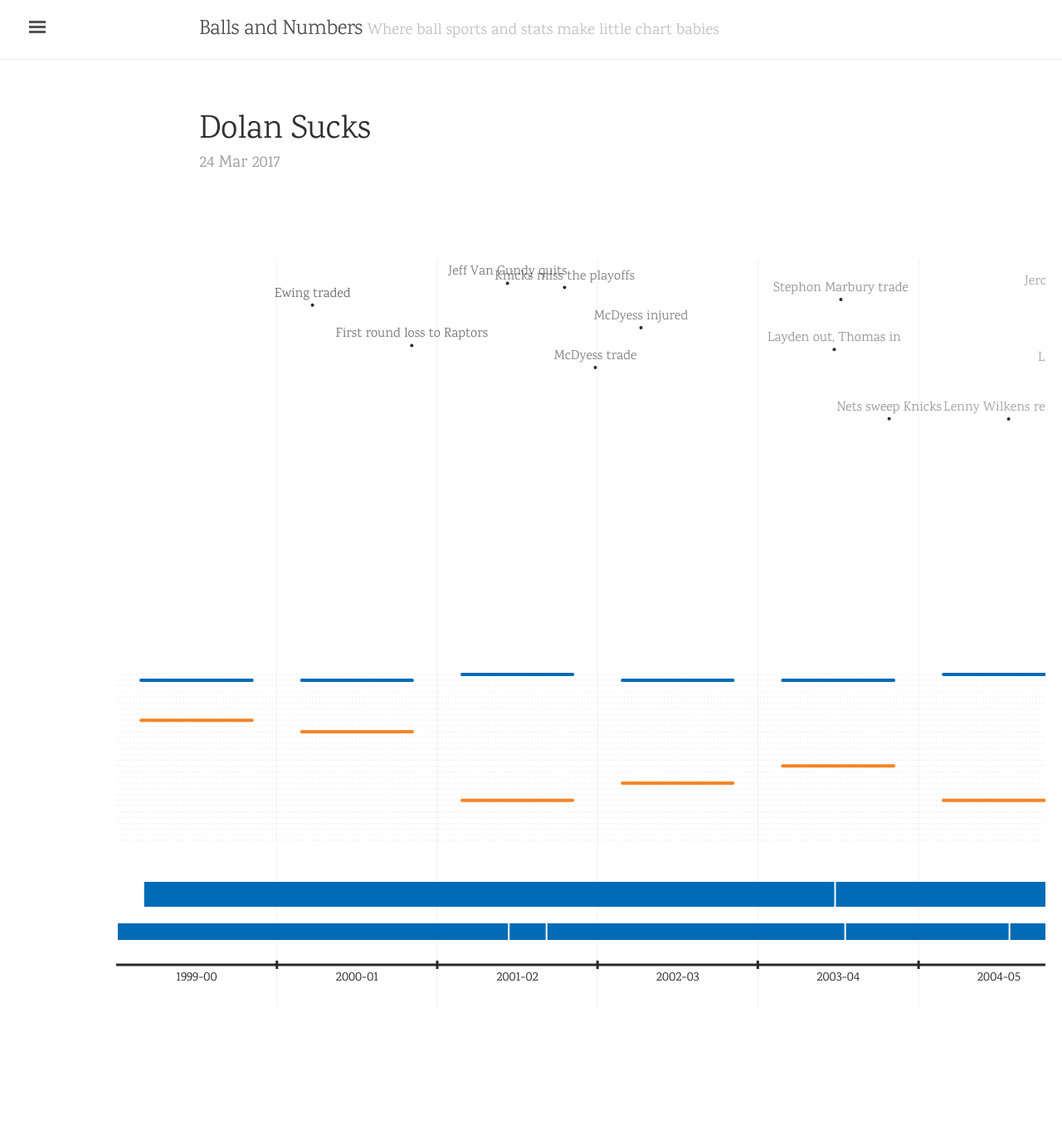
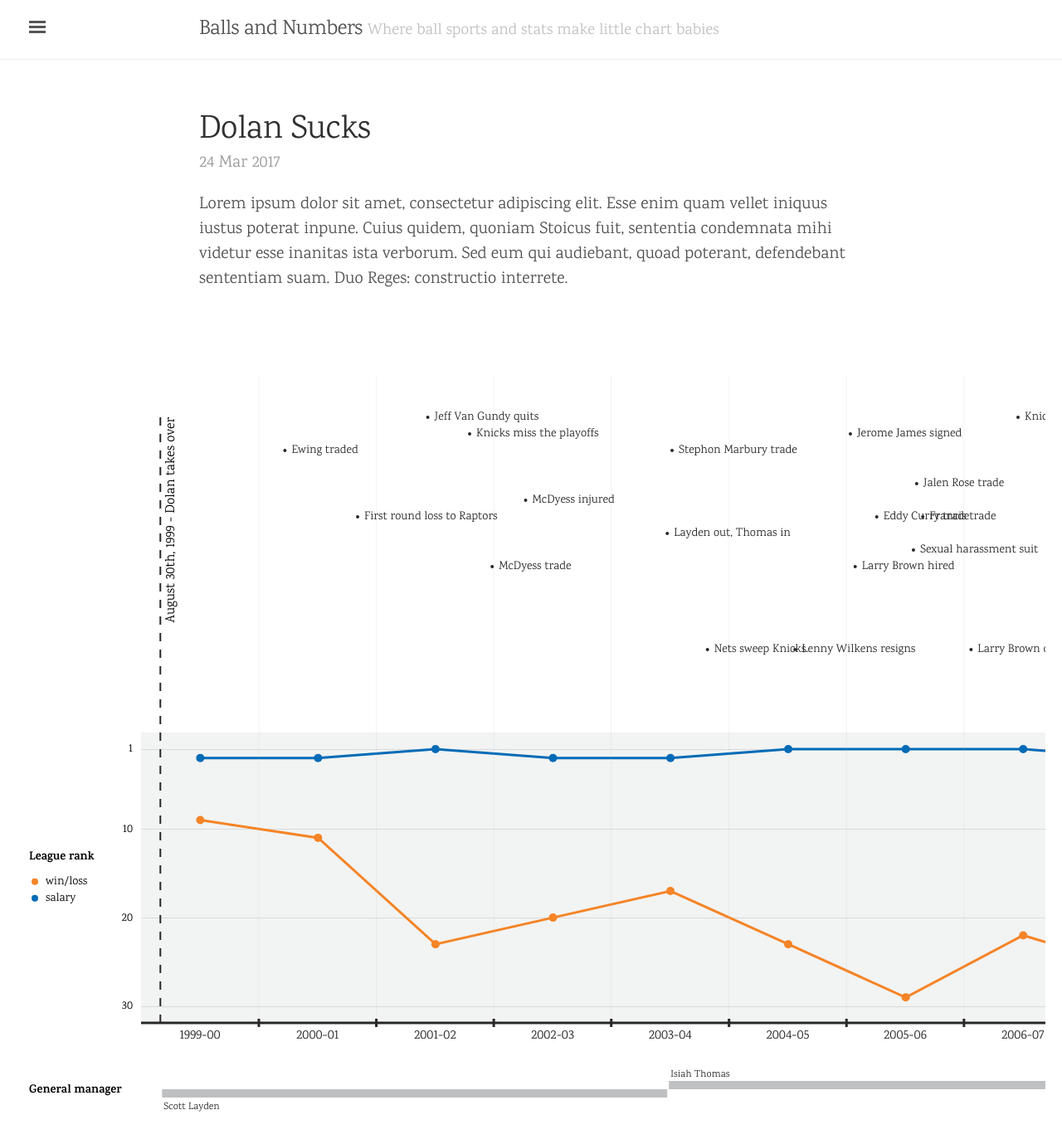
Before and after one commit to slobodan/ballsandnumbers, a Jekyll site: the page built from _posts/2017-03-24-dolan-sucks.markdown, in a window 1280 px wide and 1400 px high. Shown: the top 1379 px of the window at 83% size. Built offline with Jekyll 4.4.1, drawn with Linux system fonts in a browser that asks for light colours; some of the changed lines change nothing that is shown.

Commit message:
Dolan timeline updates

```diff
--- a/_posts/2017-03-24-dolan-sucks.markdown
+++ b/_posts/2017-03-24-dolan-sucks.markdown
@@ -11,6 +11,7 @@
 custom_css:
 - dolan
 ---
+<div class="container">Lorem ipsum dolor sit amet, consectetur adipiscing elit. Esse enim quam vellet iniquus iustus poterat inpune. Cuius quidem, quoniam Stoicus fuit, sententia condemnata mihi videtur esse inanitas ista verborum. Sed eum qui audiebant, quoad poterant, defendebant sententiam suam. Duo Reges: constructio interrete.</div>
 
 <div id="viz-wrapper">
     <div id="trigger-1"></div>
--- a/assets/js/dolan.js
+++ b/assets/js/dolan.js
@@ -3,15 +3,19 @@
   // const svgWidth = jQuery('#viz').width();
   // const svgHeight = jQuery(window).height() - jQuery('#viz').offset().top - 30;
   const wrapperWidth = jQuery('#viz-wrapper').width();
-  const wrapperHeight = jQuery('#viz-wrapper').height();
-  const margin = { top: 0, right: 0, bottom: 0, left: 120 };
+  // const wrapperHeight = jQuery('#viz-wrapper').height();
+  const margin = { top: 50, right: 0, bottom: 0, left: 150 };
   const svgHeight = jQuery(window).height();
-  const svgWidth = svgHeight * 4;
+  const svgWidth = svgHeight * 3 > 2000 ? svgHeight * 3 : 2000;
+  // const svgWidth = wrapperWidth;
 
   const primaryColor = '#006BB6';
   const secondaryColor = '#F58426';
   const tertiaryColor = '#BEC0C2';
   const blackColor = '#282828';
+
+  const gmsTop = svgHeight - 40;
+  const axisVerticalPlacement = svgHeight - 120;
 
   const leagueRank = [
     { season: '1999-00', salaryRank: 2, winLossRank: 9, salary: 71.34, wins: 50, losses: 32 },
@@ -32,23 +36,6 @@
     { season: '2014-15', salaryRank: 4, winLossRank: 29, salary: 80.92, wins: 17, losses: 65 },
     { season: '2015-16', salaryRank: 16, winLossRank: 24, salary: 73.75, wins: 32, losses: 50 },
     { season: '2016-17', salaryRank: 11, winLossRank: 24, salary: 102.59, wins: 27, losses: 45 },
-  ];
-
-  const coaches = [
-    // { name: 'Jeff Van Gundy', start: '1996/03/08', end: '2001/12/09', reason: 'Resigned' },
-    { name: 'Jeff Van Gundy', start: '1999/07/01', end: '2001/12/09', reason: 'Resigned' },
-    { name: 'Don Chaney', start: '2001/12/09', end: '2002/03/05', reason: 'Became full-time' },
-    { name: 'Don Chaney', start: '2002/03/05', end: '2004/01/14', reason: 'Fired' },
-    { name: 'Herb Williams', start: '2004/01/14', end: '2004/01/14', reason: 'Was interim' },
-    { name: 'Lenny Wilkens', start: '2004/01/15', end: '2005/01/22', reason: 'Resigned' },
-    { name: 'Herb Williams', start: '2005/01/22', end: '2005/07/28', reason: 'Was interim' },
-    { name: 'Larry Brown', start: '2005/07/28', end: '2006/06/23', reason: 'Fired' },
-    { name: 'Isiah Thomas', start: '2006/06/23', end: '2008/04/18', reason: 'Fired' },
-    { name: 'Mike D\'Antoni', start: '2008/05/13', end: '2012/03/14', reason: 'Resigned' },
-    { name: 'Mike Woodson', start: '2012/03/14', end: '2014/04/21', reason: 'Fired' },
-    { name: 'Derek Fisher', start: '2014/06/10', end: '2016/02/08', reason: 'Fired' },
-    { name: 'Kurt Rambis', start: '2016/02/08', end: '2016/05/18', reason: 'Was interim' },
-    { name: 'Jerr Hornacek', start: '2016/05/18', end: '2017/04/01', reason: '' },
   ];
 
   const GMs = [
@@ -118,7 +105,6 @@
     '2006/07/01',
     '2007/07/01',
     '2008/07/01',
-    '2008/07/01',
     '2009/07/01',
     '2010/07/01',
     '2011/07/01',
@@ -135,8 +121,16 @@
     .domain([parseTime('1999/07/01'), parseTime('2017/06/30')]);
 
   const rankScale = d3.scaleLinear()
-    .range([500, svgHeight - 200])
+    .range([svgHeight * 0.5, axisVerticalPlacement - 20])
     .domain([1, 30]);
+
+  const salaryLine = d3.line()
+    .x(d => (timeScale(parseTime(`20${d.season.slice(-2)}/01/01`))))
+    .y(d => rankScale(d.salaryRank));
+
+  const winLossLine = d3.line()
+  .x(d => (timeScale(parseTime(`20${d.season.slice(-2)}/01/01`))))
+    .y(d => rankScale(d.winLossRank));
 
   const svg = d3.select('#viz').append('svg')
     .attr('width', svgWidth)
@@ -145,6 +139,155 @@
   const g = svg.append('g')
     .attr('class', 'viz-container')
     .attr('transform', `translate(${margin.left}, 0)`);
+
+  // Draw chart legend
+  function drawLegend() {
+    const legendFontSize = '14px';
+    const legendLeftPush = -10;
+    const legend = g.append('g')
+      .attr('class', 'legend');
+
+    legend.append('text')
+      .text('General manager')
+      .attr('x', -margin.left + 15)
+      .attr('y', gmsTop)
+      .style('alignment-baseline', 'middle')
+      .style('font-size', legendFontSize)
+      .style('font-weight', 'bold');
+
+    legend.append('text')
+      .text('1')
+      .attr('x', legendLeftPush)
+      .attr('y', rankScale(1))
+      .attr('text-anchor', 'end')
+      .style('alignment-baseline', 'middle')
+      .style('font-size', legendFontSize);
+
+    legend.append('text')
+      .text('10')
+      .attr('x', legendLeftPush)
+      .attr('y', rankScale(10))
+      .attr('text-anchor', 'end')
+      .style('alignment-baseline', 'middle')
+      .style('font-size', legendFontSize);
+
+    legend.append('text')
+      .text('20')
+      .attr('x', legendLeftPush)
+      .attr('y', rankScale(20))
+      .attr('text-anchor', 'end')
+      .style('alignment-baseline', 'middle')
+      .style('font-size', legendFontSize);
+
+    legend.append('text')
+      .text('30')
+      .attr('x', legendLeftPush)
+      .attr('y', rankScale(30))
+      .attr('text-anchor', 'end')
+      .style('alignment-baseline', 'middle')
+      .style('font-size', legendFontSize);
+
+    const winLossLegend = legend.append('g')
+      .attr('transform', `translate(0, ${rankScale(15) - 20})`);
+
+    winLossLegend.append('text')
+      .text('League rank')
+      .attr('x', -margin.left + 15)
+      .attr('y', 0)
+      .style('alignment-baseline', 'middle')
+      .style('font-size', legendFontSize)
+      .style('font-weight', 'bold');
+
+    winLossLegend.append('circle')
+      .attr('cx', -margin.left + 22)
+      .attr('cy', 30)
+      .attr('r', 4)
+      .style('fill', secondaryColor);
+
+    winLossLegend.append('circle')
+      .attr('cx', -margin.left + 22)
+      .attr('cy', 50)
+      .attr('r', 4)
+      .style('fill', primaryColor);
+
+    winLossLegend.append('text')
+      .text('win/loss')
+      .attr('x', -margin.left + 35)
+      .attr('y', 30)
+      .style('alignment-baseline', 'middle')
+      .style('font-size', legendFontSize);
+
+    winLossLegend.append('text')
+      .text('salary')
+      .attr('x', -margin.left + 35)
+      .attr('y', 50)
+      .style('alignment-baseline', 'middle')
+      .style('font-size', legendFontSize);
+  }
+  drawLegend();
+
+  // Draw rank sub-chart
+  function drawRanks() {
+    const rankChart = g.append('g')
+      .attr('class', 'rank-chart');
+
+    rankChart.append('rect')
+      .attr('x', timeScale(parseTime('1999/07/01')))
+      .attr('y', rankScale(1) - 20)
+      .attr('width', timeScale(parseTime('2017/06/30')) - timeScale(parseTime('1999/07/01')))
+      .attr('height', (rankScale(30) - rankScale(1)) + (20 + 20))
+      .style('fill', tertiaryColor)
+      .style('opacity', 0.2);
+
+    rankChart.selectAll('line.range-line')
+      .data([1, 10, 20, 30])
+      .enter()
+      .append('line')
+      .attr('class', 'range-line')
+      .attr('x1', timeScale(parseTime('1999/07/01')))
+      .attr('y1', d => rankScale(d))
+      .attr('x2', timeScale(parseTime('2017/07/01')))
+      .attr('y2', d => rankScale(d))
+      .attr('stroke', tertiaryColor)
+      .attr('stroke-width', 1)
+      .attr('shape-rendering', 'crispEdges')
+      .style('opacity', 0.5);
+
+    rankChart.append('path')
+      .datum(leagueRank)
+      .attr('fill', 'none')
+      .attr('stroke', primaryColor)
+      .attr('stroke-width', 3)
+      .attr('d', salaryLine);
+
+    rankChart.append('path')
+      .datum(leagueRank)
+      .attr('fill', 'none')
+      .attr('stroke', secondaryColor)
+      .attr('stroke-width', 3)
+      .attr('d', winLossLine);
+
+    rankChart.selectAll('circle.salary-circle')
+      .data(leagueRank)
+      .enter()
+      .append('circle')
+      .attr('class', 'salary-circle')
+      .attr('cx', d => (timeScale(parseTime(`20${d.season.slice(-2)}/01/01`))))
+      .attr('cy', d => rankScale(d.salaryRank))
+      .attr('r', 5)
+      .attr('fill', primaryColor);
+
+    rankChart.selectAll('circle.win-loss-circle')
+      .data(leagueRank)
+      .enter()
+      .append('circle')
+      .attr('class', 'win-loss-circle')
+      .attr('cx', d => (timeScale(parseTime(`20${d.season.slice(-2)}/01/01`))))
+      .attr('cy', d => rankScale(d.winLossRank))
+      .attr('r', 5)
+      .attr('fill', secondaryColor);
+  }
+  drawRanks();
 
   // Season split grid lines
   const splitLinesGroup = g.append('g')
@@ -158,135 +301,117 @@
     .attr('x1', d => timeScale(parseTime(d)))
     .attr('y1', 0)
     .attr('x2', d => timeScale(parseTime(d)))
-    .attr('y2', svgHeight)
+    .attr('y2', svgHeight - 120)
     .attr('stroke', tertiaryColor)
-    .attr('stroke-width', 0.5)
-    .style('opacity', 0.5);
+    .attr('stroke-width', 1)
+    .style('opacity', 0.2);
+
+  // Add "Dolan line"
+  function drawDolanLine() {
+    g.append('line')
+      .attr('class', 'dolan-line')
+      .attr('x1', timeScale(parseTime('1999/08/30')))
+      .attr('y1', margin.top)
+      .attr('x2', timeScale(parseTime('1999/08/30')))
+      .attr('y2', svgHeight - 120)
+      .attr('stroke', blackColor)
+      .attr('stroke-width', 2)
+      .attr('stroke-dasharray', '10, 10');
+
+    g.append('text')
+      .text('August 30th, 1999 - Dolan takes over')
+      .attr('transform', 'rotate(-90)')
+      .attr('text-anchor', 'end')
+      .attr('x', -margin.top)
+      .attr('y', timeScale(parseTime('1999/08/30')) + 5)
+      .style('font-size', '16px')
+      .style('alignment-baseline', 'hanging');
+  }
+  drawDolanLine();
 
   // Need to look into collision detection here, to automate y coordinate for events
-  let singleEvents;
+  let eventYs = [];
   function drawEvents() {
     const eventsGroup = g.append('g')
       .attr('class', 'events');
 
-    singleEvents = eventsGroup.selectAll('g.single-event')
+    const singleEvents = eventsGroup.selectAll('g.single-event')
       .data(events)
       .enter()
       .append('g')
       .attr('class', 'single-event')
-      .attr('transform', () => `translate(0, ${(Math.random() * (200 - 20)) + 20})`)
+      .attr('transform', (d) => {
+        const eventHeight = 20;
+        const eventsSpace = (svgHeight * 0.4) - 50;
+        const verticalEvents = Math.floor(eventsSpace / eventHeight);
+        // const yPos = (Math.random() * ((svgHeight * 0.4) - 50)) + margin.top;
+        // const yPos = (((i + 1) % verticalEvents) * eventHeight) + margin.top;
+        const yPos = (Math.floor(Math.random() * verticalEvents) * eventHeight) + margin.top;
+        const xPos = timeScale(parseTime(d.date));
+        return `translate(${xPos}, ${yPos})`;
+      })
       .attr('data-ratio', d => timeScale(parseTime(d.date)) / timeScale(parseTime('2017/06/30')));
 
     singleEvents.append('circle')
-      .attr('cx', d => timeScale(parseTime(d.date)))
+      .attr('cx', 0)
       .attr('cy', 0)
       .attr('r', 2)
       .style('fill', blackColor);
 
+    /* singleEvents.append('line')
+      .attr('x1', d => timeScale(parseTime(d.date)))
+      .attr('y1', 0)
+      .attr('x2', d => timeScale(parseTime(d.date)))
+      .attr('y2', svgHeight)
+      .attr('stroke', tertiaryColor)
+      .attr('stroke-width', 1); */
+
     singleEvents.append('text')
       .text(d => d.title)
-      .attr('x', d => timeScale(parseTime(d.date)))
-      .attr('y', -10)
-      .style('text-anchor', 'middle')
+      .attr('x', (d, i) => {
+        let xPos;
+        if (events.length - i <= 10) {
+          xPos = -8;
+        } else {
+          xPos = 8;
+        }
+        return xPos;
+      })
+      .attr('y', 0)
+      .attr('alignment-baseline', 'middle')
+      .style('text-anchor', (d, i) => {
+        let anchor;
+        if (events.length - i <= 10) {
+          anchor = 'end';
+        } else {
+          anchor = 'start';
+        }
+        return anchor;
+      })
       .style('fill', blackColor)
-      .style('font-size', '16px')
-      .style('opacity', 0);
+      .style('font-size', '14px');
   }
   drawEvents();
 
-  // Draw rank sub-chart
-  function drawRanks() {
-    const rankChart = g.append('g')
-      .attr('class', 'rank-chart');
-
-    const rankGrid = rankChart.append('g')
-      .attr('class', 'rank-grid');
-
-    rankGrid.selectAll('line.rank-grid-line')
-      .data([1, 2, 3, 4, 5, 6, 7, 8, 9, 10, 11, 12, 13, 14, 15,
-        16, 17, 18, 19, 20, 21, 22, 23, 24, 25, 26, 27, 28, 29, 30])
-      .enter()
-      .append('line')
-      .attr('class', 'rank-grid-line')
-      .attr('x1', timeScale(parseTime('1999/07/01')))
-      .attr('y1', d => rankScale(d))
-      .attr('x2', timeScale(parseTime('2017/06/30')))
-      .attr('y2', d => rankScale(d))
-      .attr('stroke', tertiaryColor)
-      .attr('stroke-width', 0.5)
-      .style('opacity', 0.5)
-      .attr('stroke-dasharray', '2, 2');
-
-    const winLossLines = rankChart.append('g')
-      .attr('class', 'win-loss-lines');
-
-    winLossLines.selectAll('line.win-loss-line')
-      .data(leagueRank)
-      .enter()
-      .append('line')
-      .attr('class', 'win-loss-line')
-      .attr('x1', (d) => {
-        const currentSeason = +`20${d.season.slice(-2)}`;
-        return timeScale(parseTime(`${currentSeason - 1}/07/01`)) + 30;
-      })
-      .attr('y1', d => rankScale(d.winLossRank))
-      .attr('x2', (d) => {
-        const currentSeason = +`20${d.season.slice(-2)}`;
-        return timeScale(parseTime(`${currentSeason}/07/01`)) - 30;
-      })
-      .attr('y2', d => rankScale(d.winLossRank))
-      .attr('fill', 'none')
-      .attr('stroke', secondaryColor)
-      .attr('stroke-linejoin', 'round')
-      .attr('stroke-linecap', 'round')
-      .attr('stroke-width', 4);
-
-    const salaryLines = rankChart.append('g')
-      .attr('class', 'salary-lines');
-
-    salaryLines.selectAll('line.salary-line')
-      .data(leagueRank)
-      .enter()
-      .append('line')
-      .attr('class', 'salary-line')
-      .attr('x1', (d) => {
-        const currentSeason = +`20${d.season.slice(-2)}`;
-        return timeScale(parseTime(`${currentSeason - 1}/07/01`)) + 30;
-      })
-      .attr('y1', d => rankScale(d.salaryRank))
-      .attr('x2', (d) => {
-        const currentSeason = +`20${d.season.slice(-2)}`;
-        return timeScale(parseTime(`${currentSeason}/07/01`)) - 30;
-      })
-      .attr('y2', d => rankScale(d.salaryRank))
-      .attr('fill', 'none')
-      .attr('stroke', primaryColor)
-      .attr('stroke-linejoin', 'round')
-      .attr('stroke-linecap', 'round')
-      .attr('stroke-width', 4);
-  }
-  drawRanks();
-
   // Axis
   function drawAxis() {
-    const axisVerticalPlacement = svgHeight - 50;
     const axisGroup = g.append('g')
       .attr('class', 'axis-group')
       .attr('transform', `translate(0, ${axisVerticalPlacement})`);
 
     axisGroup.append('line')
-      .attr('x1', 0)
+      .attr('x1', timeScale(parseTime('1999/07/01')))
       .attr('y1', 0)
-      .attr('x2', svgWidth)
+      .attr('x2', timeScale(parseTime('2017/06/30')))
       .attr('y2', 0)
       .attr('stroke', blackColor)
       .attr('stroke-width', 3);
 
     const seasonTicks = leagueRank.map(el => el.season);
-
     axisGroup.selectAll('line.season-tick')
       .data(seasonTicks)
       .enter()
+      .filter(d => d !== '2016-17')
       .append('line')
       .attr('class', 'season-tick')
       .attr('x1', d => timeScale(parseTime(`20${d.slice(-2)}/07/01`)))
@@ -323,50 +448,28 @@
       .data(GMs)
       .enter()
       .append('rect')
-      .attr('data-name', d => d.Name)
+      .attr('data-name', d => d.name)
       .attr('data-start', d => d.start)
       .attr('data-end', d => d.end)
       .attr('class', 'gm')
       .attr('x', d => timeScale(parseTime(d.start)) + 2)
-      .attr('y', svgHeight - 150)
+      .attr('y', (d, i) => i % 2 === 0 ? gmsTop : gmsTop - 10)
       .attr('width', d => (timeScale(parseTime(d.end)) - timeScale(parseTime(d.start))) - 2)
-      .attr('height', 30)
-      .style('fill', primaryColor);
+      .attr('height', 10)
+      .style('fill', tertiaryColor);
 
     GMsGroup.selectAll('text')
       .data(GMs)
       .enter()
       .append('text')
-      .text(d => d.Name);
+      .text(d => d.name)
+      .attr('x', d => timeScale(parseTime(d.start)) + 4)
+      .attr('y', (d, i) => (i % 2 === 0) ? gmsTop + 15 : gmsTop - 15)
+      .style('font-size', '12px')
+      .style('fill', blackColor)
+      .style('alignment-baseline', (d, i) => (i % 2 === 0 ? 'hanging' : 'baseline'));
   }
   drawGMs();
-
-  // Coaches
-  function drawCoaches() {
-    const coachesGroup = g.append('g')
-      .attr('class', 'coaches');
-
-    coachesGroup.selectAll('rect.coach')
-      .data(coaches)
-      .enter()
-      .append('rect')
-      .attr('data-name', d => d.Name)
-      .attr('data-start', d => d.start)
-      .attr('data-end', d => d.end)
-      .attr('class', 'coach')
-      .attr('x', d => timeScale(parseTime(d.start)) + 2)
-      .attr('y', svgHeight - 100)
-      .attr('width', (d) => {
-        if ((timeScale(parseTime(d.end)) - timeScale(parseTime(d.start))) > 2) {
-          return (timeScale(parseTime(d.end)) - timeScale(parseTime(d.start)) - 2);
-        } else {
-          return 2;
-        }
-      })
-      .attr('height', 20)
-      .style('fill', primaryColor);
-  }
-  drawCoaches();
 
   // ScrollMagic
   function scroller() {
@@ -379,11 +482,18 @@
       .addTo(controller)
       .triggerHook(0)
       .on('progress', (e) => {
-        g.attr('transform', `translate(${(e.progress * (wrapperWidth - svgWidth)) + margin.left}, 0)`);
-        singleEvents.each(function () {
-          const ratioValue = d3.select(this).attr('data-ratio');
-          d3.select(this).select('text').style('opacity', e.progress - ratioValue + 0.75);
-        });
+        const translateScale = d3.scaleLinear().domain([0.1, 0.9]).range([0, 1]);
+        let xTranslate;
+
+        if (e.progress < 0.1) {
+          xTranslate = margin.left;
+        } else if (e.progress > 0.9) {
+          xTranslate = (wrapperWidth - svgWidth) + margin.left;
+        } else {
+          xTranslate = (translateScale(e.progress) * (wrapperWidth - svgWidth)) + margin.left;
+        }
+
+        g.attr('transform', `translate(${xTranslate}, 0)`);
       });
   }
   scroller();
```
